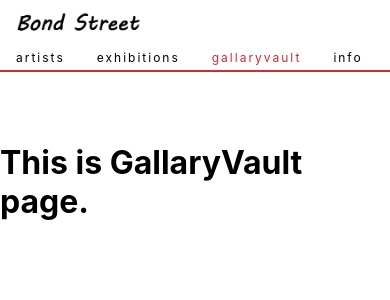
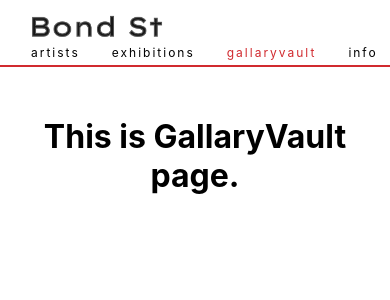
Before and after one commit to cocoa-1012/react-headless-cms, a React (Create React App) app: page /gallaryVault in a window 390 px wide. Shown: the top 300 px of the page. Built offline with nearby package versions, Linux system fonts and the light colour scheme; the HTML template or start-up script is replaced by a standard one.

Commit message:
mobile responsive

```diff
--- a/src/components/Artists/artist.js
+++ b/src/components/Artists/artist.js
@@ -3,10 +3,12 @@ import { useParams } from "react-router-dom";
 import styled from "styled-components";
 
 export const ContainerDiv = styled.div`
+  padding: 10px 50px;
   display: block;
   align-items: center;
   max-width: 960px;
   @media screen and (max-width: 768px) {
+    padding: 0px 10px;
   }
 `;
 
--- a/src/components/Exhibitions/exhibition.js
+++ b/src/components/Exhibitions/exhibition.js
@@ -4,6 +4,7 @@ import styled from "styled-components";
 
 export const ContainerDiv = styled.div`
   display: block;
+  width: 85%;
   align-items: center;
   max-width: 960px;
   @media screen and (max-width: 768px) {
@@ -27,8 +28,33 @@ export const DetailText = styled.div`
   font-weight: 400;
   margin: 10px 0 !important;
   max-width: 960px;
+  @media screen and (max-width: 768px) {
+    line-height: 1em;
+    margin: 2px 5px !important;
+  }
 `;
 
+export const ExhImg = styled.img`
+  width: 65%;
+  cursor: pointer;
+  margin: 15px 0px 10px;
+  @media screen and (max-width: 768px) {
+    width: 100%;
+  }
+`;
+
+export const ItemDiv = styled.div`
+  display: flex;
+  justify-content: space-between;
+  align-items: center;
+  max-width: 960px;
+  margin-bottom: 20px;
+  @media screen and (max-width: 768px) {
+    display: block;
+  }
+`;
+
+export const DetailDiv = styled.div``;
 const data = [
   {
     imgUrl: "../../assets/images/home/home-1 - Lean-On-Me_Install-22.jpg",
@@ -50,24 +76,15 @@ const data = [
   },
 ];
 
-const Artist = () => {
+const Exhibition = () => {
   const { id } = useParams();
 
   return (
     <ContainerDiv>
       <TitleText>{id} exhibition</TitleText>
       {data.map((item, key) => (
-        <div
-          key={key}
-          style={{
-            display: "flex",
-            justifyContent: "space-between",
-            alignItems: "center",
-            maxWidth: 960,
-            marginBottom: 20,
-          }}
-        >
-          <div style={{ marginRight: 350 }}>
+        <ItemDiv key={key}>
+          <DetailDiv>
             <DetailText>
               <a href="/" style={{ textDecoration: "none" }}>
                 {item.author}
@@ -81,20 +98,16 @@ const Artist = () => {
                 Read more&nbsp;&nbsp; &rarr;{" "}
               </DetailText>
             </a>
-          </div>
-          <a href="/">
-            <img
-              width="450"
-              height="200"
-              src={item.imgUrl}
-              alt=""
-              sizes="(max-width: 1000px) 100vw, 1000px"
-            />
-          </a>
-        </div>
+          </DetailDiv>
+          <ExhImg
+            src={item.imgUrl}
+            alt=""
+            sizes="(max-width: 1000px) 100vw, 1000px"
+          />
+        </ItemDiv>
       ))}
     </ContainerDiv>
   );
 };
 
-export default Artist;
+export default Exhibition;
--- a/src/components/Navbar/NavbarElements.js
+++ b/src/components/Navbar/NavbarElements.js
@@ -49,8 +49,8 @@ export const NavLink = styled(Link)`
   }
   @media screen and (max-width: 768px) {
     width: fit-content;
-    margin-bottom: 5px;
-    margin-top: 10px;
+    margin-bottom: 0px;
+    margin-top: 5px;
   }
 `;
 
@@ -59,6 +59,7 @@ export const NavMenu = styled.div`
   align-items: center;
   margin-right: 24px;
   @media screen and (max-width: 768px) {
+    margin-left: 15px;
   }
 `;
 
@@ -75,6 +76,8 @@ export const ImgLogo = styled.nav`
   @media screen and (max-width: 768px) {
     img {
       max-height: 25px;
+      margin-top: 10px;
+      margin-left: 15px;
     }
   }
 `;
@@ -109,6 +112,9 @@ export const DropDownList = styled("ul")`
     color: #d12a2f;
   }
   width: 160px;
+  @media screen and (max-width: 768px) {
+    margin-top: 10px;
+  }
 `;
 
 export const ListItem = styled.nav`
--- a/src/components/Navbar/index.js
+++ b/src/components/Navbar/index.js
@@ -13,16 +13,7 @@ import {
   SubLink,
 } from "./NavbarElements";
 
-const options1 = [
-  "Lita Albuquerque",
-  // "Joaquin Boz",
-  // "Jingze Du",
-  // "Hannah Epstein",
-  // "Kazuhito Kawai",
-  // "Jon Key",
-  // "Kate Klingbeil",
-  // "Luciana Lamothe",
-];
+const options1 = ["Lita Albuquerque"];
 const options2 = ["Future", "Current"];
 
 const Navbar = () => {
@@ -52,11 +43,11 @@ const Navbar = () => {
     setExhibitionIsOpen(false);
   };
 
-  const onOptionClicked = (value) => () => {
-    console.log("clicked");
-    setArtistIsOpen(true);
-    setExhibitionIsOpen(true);
-  };
+  // const onOptionClicked = (value) => () => {
+  //   console.log("clicked");
+  //   setArtistIsOpen(true);
+  //   setExhibitionIsOpen(true);
+  // };
   return (
     <>
       <NavContainer>
@@ -70,6 +61,7 @@ const Navbar = () => {
           <NavMenu>
             <DropDownContainer
               onMouseOver={handleMouseOver1}
+              onTouchStart={handleMouseOver1}
               onMouseLeave={handleMouseLeave1}
             >
               <NavLink to="/artists" onClick={onNavLinkClicked}>
@@ -80,29 +72,36 @@ const Navbar = () => {
                   <DropDownList>
                     {options1.map((option, key) => (
                       <ListItem key={key}>
-                        <SubLink to={`/artists/${option}`}>{option}</SubLink>
+                        <SubLink
+                          to={`/artists/${option}`}
+                          onClick={onNavLinkClicked}
+                        >
+                          {option}
+                        </SubLink>
                       </ListItem>
                     ))}
                   </DropDownList>
                 </DropDownListContainer>
               )}
             </DropDownContainer>
+
             <DropDownContainer
               onMouseOver={handleMouseOver2}
+              onTouchStart={handleMouseOver2}
               onMouseLeave={handleMouseLeave2}
             >
-              <NavLink to="/exhibitions" onClick={onNavLinkClicked}>
+              <NavLink to="/artists" onClick={onNavLinkClicked}>
                 Exhibitions
               </NavLink>
               {exhibitionIsOpen && (
                 <DropDownListContainer>
                   <DropDownList>
-                    {options2.map((option) => (
-                      <ListItem
-                        onClick={onOptionClicked(option)}
-                        key={Math.random()}
-                      >
-                        <SubLink to={`/exhibitions/${option}`}>
+                    {options2.map((option, key) => (
+                      <ListItem key={key}>
+                        <SubLink
+                          to={`/exhibitions/${option}`}
+                          onClick={onNavLinkClicked}
+                        >
                           {option}
                         </SubLink>
                       </ListItem>
--- a/src/pages/gallaryVault.js
+++ b/src/pages/gallaryVault.js
@@ -1,13 +1,14 @@
-import React from 'react';
+import React from "react";
 
 const GallaryVault = () => {
   return (
     <div
       style={{
-                display: 'flex',
-                justifyContent: 'Right',
-                alignItems: 'Right',
-                height: '100vh'
+        margin: "10px 20px",
+        justifyContent: "Center",
+        alignItems: "Center",
+        textAlign: "center",
+        height: "80vh",
       }}
     >
       <h1>This is GallaryVault page.</h1>
--- a/src/pages/info.js
+++ b/src/pages/info.js
@@ -1,13 +1,14 @@
-import React from 'react';
+import React from "react";
 
 const Info = () => {
   return (
     <div
       style={{
-                display: 'flex',
-                justifyContent: 'Right',
-                alignItems: 'Right',
-                height: '100vh'
+        margin: "10px 20px",
+        justifyContent: "Center",
+        alignItems: "Center",
+        textAlign: "center",
+        height: "80vh",
       }}
     >
       <h1>Welcome to Info page</h1>
```
Also changed, not shown: src/pages/artistSub.js (+38 -23 lines), src/pages/artists.js (+7 -11 lines), src/pages/exhibitionSub.js (+4 -6 lines), src/pages/exhibitions.js (+9 -13 lines), src/assets/images/logo/logo.png. Lines whose indentation alone changed are shown as unchanged.
